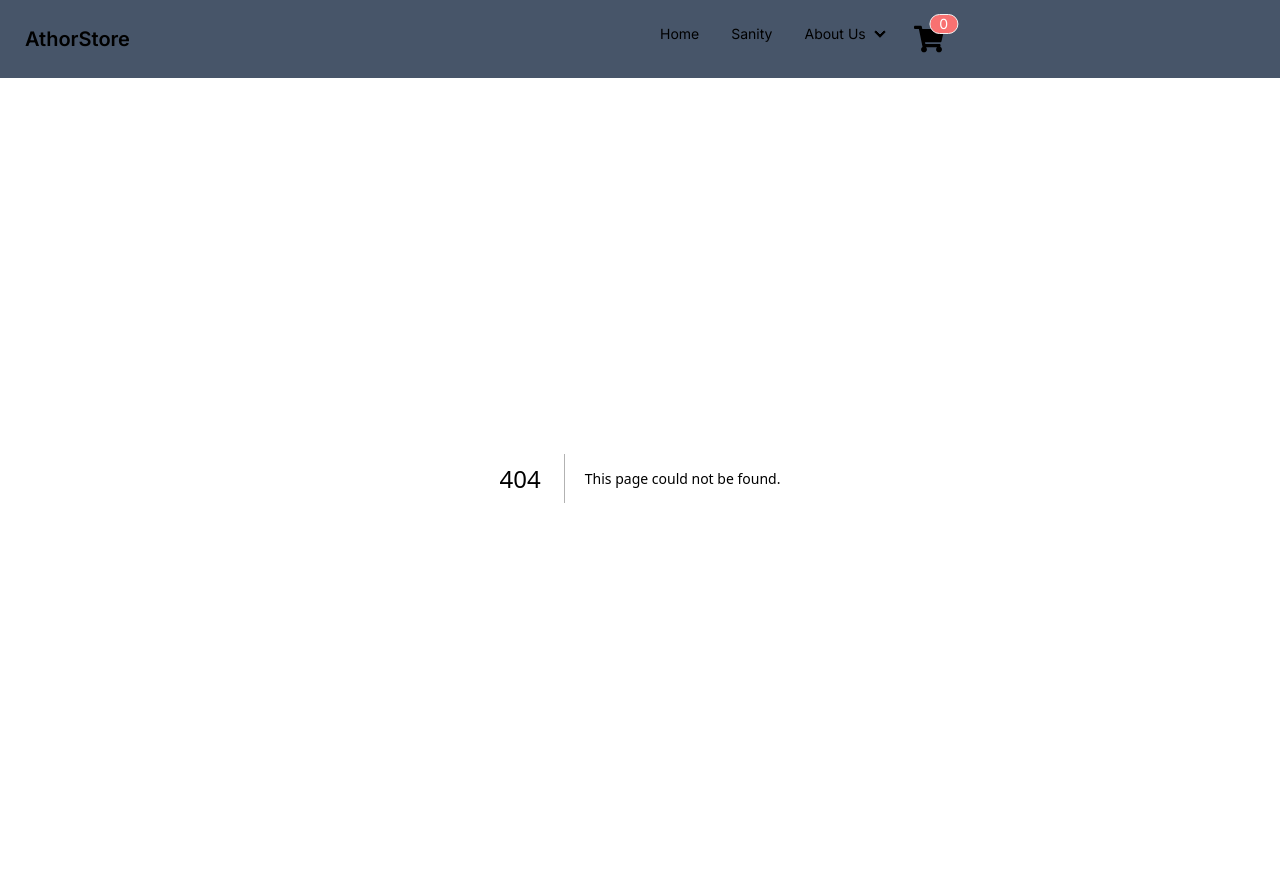
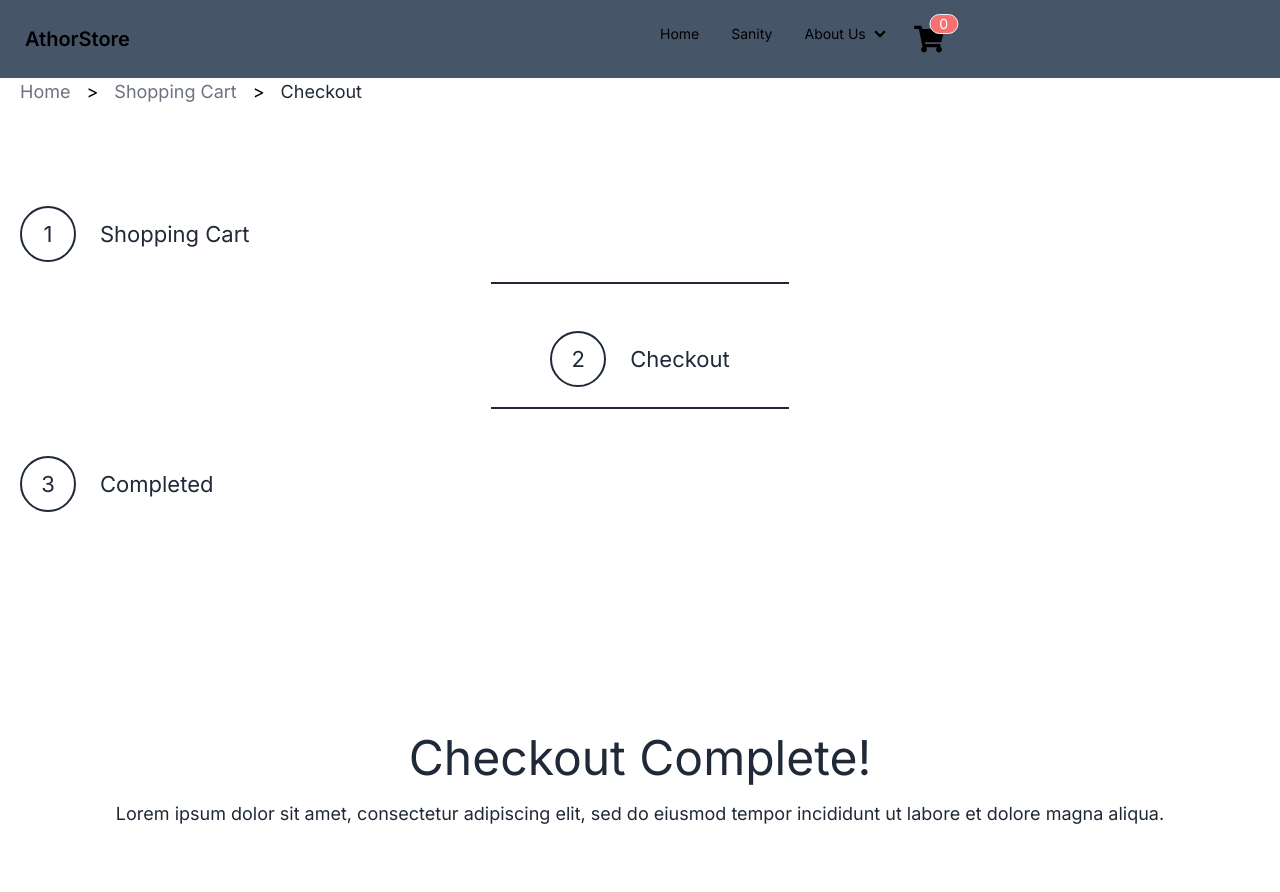
Before and after one commit to HermanAthor/AthorStore, a Next.js app: page /stripe/success in a window 1280 px wide. Before the commit this address had no page. Shown: the top 892 px of the page. Built offline with nearby package versions, Linux system fonts and the light colour scheme.

Commit message:
Added a custom button and added a success page.

```diff
--- /dev/null
+++ b/app/stripe/success/page.tsx
@@ -0,0 +1,73 @@
+import React from "react";
+
+import { Button } from "@/components/Custom-ui/Button";
+
+const SuccessPage: React.FC = () => {
+  return (
+    <>
+      <div className="bg-white-A700 flex flex-col font-poppins gap-[35px] items-center justify-start mx-auto w-full">
+        <div className="flex flex-col items-start justify-start w-full">
+          <div className="flex flex-row gap-4 items-start justify-start ml-36 md:ml-[0] md:px-5 w-[19%] md:w-full">
+            <h2 className="text-gray-500 text-lg">Home</h2>
+            <p className="text-bluegray-100 text-lg">
+              <>&gt;</>
+            </p>
+            <h2 className="text-gray-500 text-lg">Shopping Cart</h2>
+            <p className="text-bluegray-100 text-lg">
+              <>&gt;</>
+            </p>
+            <h2 className="text-gray-800 text-lg">Checkout</h2>
+          </div>
+          <div className="flex md:flex-col flex-row md:gap-5 items-center justify-start max-w-[1604px] mt-[100px] mx-auto md:px-5 w-full">
+            <div className="flex md:flex-1 flex-row gap-6 items-center justify-start w-[16%] md:w-full">
+              <h1 className="border-2 border-gray-800 border-solid flex h-14 items-center justify-center sm:px-5 rounded-[50%] text-2xl md:text-[22px] text-center text-gray-800 sm:text-xl w-14">
+                1
+              </h1>
+              <h2 className="text-2xl md:text-[22px] text-gray-800 sm:text-xl">
+                Shopping Cart
+              </h2>
+            </div>
+            <div className="bg-gray-800 h-0.5 md:ml-[0] ml-[21px] md:mt-0 my-[27px] w-[24%]"></div>
+            <div className="flex md:flex-1 flex-row gap-6 items-center justify-center md:ml-[0] ml-[57px] w-[13%] md:w-full">
+              <p className="border-2 border-gray-800 border-solid flex h-14 items-center justify-center sm:px-5 rounded-[50%] text-2xl md:text-[22px] text-center text-gray-800 sm:text-xl w-14">
+                2
+              </p>
+              <h2 className="text-2xl md:text-[22px] text-gray-800 sm:text-xl">
+                Checkout
+              </h2>
+            </div>
+            <div className="bg-gray-800 h-0.5 ml-14 md:ml-[0] md:mt-0 my-[27px] w-[24%]"></div>
+            <div className="flex md:flex-1 flex-row gap-6 items-center justify-start ml-8 md:ml-[0] w-[14%] md:w-full">
+              <p className="border-2 border-gray-800 border-solid flex h-14 items-center justify-center rounded-[50%] text-2xl md:text-[22px] text-center text-gray-800 sm:text-xl w-14">
+                3
+              </p>
+              <h1 className="text-2xl md:text-[22px] text-gray-800 sm:text-xl">
+                Completed
+              </h1>
+            </div>
+          </div>
+          <div className="flex flex-col items-center justify-start md:ml-[0] ml-[614px] mt-[222px] md:px-5 w-[37%] md:w-full">
+            <h2 className="md:text-5xl text-[64px] text-gray-800">
+              Checkout Complete!
+            </h2>
+            <h3 className="leading-[32.00px] mt-4 text-center text-gray-800 text-lg w-[98%] sm:w-full">
+              Lorem ipsum dolor sit amet, consectetur adipiscing elit, sed do
+              eiusmod tempor incididunt ut labore et dolore magna aliqua.{" "}
+            </h3>
+            <Button
+              className="cursor-pointer font-medium h-[60px] leading-[normal] mt-16 text-center text-lg w-[245px]"
+              shape="square"
+              color="gray_800"
+              size="xl"
+              variant="fill"
+            >
+              Go Shopping Again
+            </Button>
+          </div>
+        </div>
+      </div>
+    </>
+  );
+};
+
+export default SuccessPage;
--- /dev/null
+++ b/components/Custom-ui/Button.tsx
@@ -0,0 +1,68 @@
+import React from "react";
+
+const shapes: any = { square: "rounded-none" } as const;
+const variants: any = {
+  outline: {
+    gray_800: "border border-gray-800 border-solid text-gray-800",
+    gray_500: "border-2 border-gray-500 border-solid text-gray-500",
+    bluegray_100: "border border-bluegray-100 border-solid text-gray-800",
+  },
+  fill: {
+    gray_800: "bg-gray-800 text-white-A700",
+    white_A700: "bg-white-A700 text-gray-800",
+  },
+} as const;
+const sizes: any = {
+  xs: "p-[5px]",
+  sm: "p-2.5",
+  md: "p-[13px]",
+  lg: "p-4",
+  xl: "p-[19px]",
+  "2xl": "sm:pl-5 pl-[23px] py-[23px]",
+  "3xl": "sm:pr-5 pr-[35px] py-[35px]",
+} as const;
+
+export type ButtonProps = Omit<
+  React.DetailedHTMLProps<
+    React.ButtonHTMLAttributes<HTMLButtonElement>,
+    HTMLButtonElement
+  >,
+  "onClick"
+> &
+  Partial<{
+    className: string;
+    shape: keyof typeof shapes;
+    variant: keyof typeof variants;
+    size: keyof typeof sizes;
+    color: string;
+    leftIcon: React.ReactNode;
+    rightIcon: React.ReactNode;
+    onClick: () => void;
+  }>;
+
+const Button: React.FC<React.PropsWithChildren<ButtonProps>> = ({
+  children,
+  className = "",
+  leftIcon,
+  rightIcon,
+  shape = "",
+  size = "",
+  variant = "",
+  color = "",
+  ...restProps
+}) => {
+  return (
+    <button
+      className={`${className} ${(shape && shapes[shape]) || ""} ${
+        (size && sizes[size]) || ""
+      } ${(variant && variants[variant]?.[color]) || ""}`}
+      {...restProps}
+    >
+      {!!leftIcon && leftIcon}
+      {children}
+      {!!rightIcon && rightIcon}
+    </button>
+  );
+};
+
+export { Button };
```
